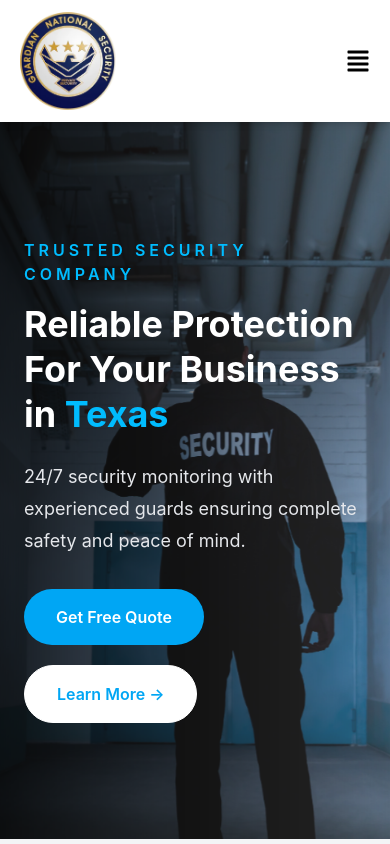
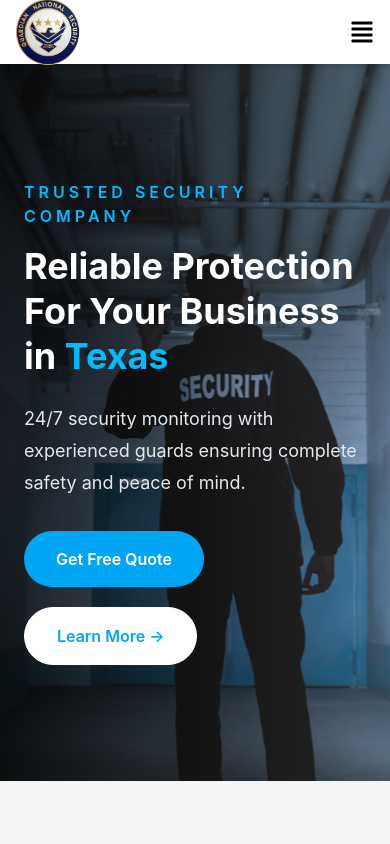
Before and after one commit to naveenkumawat2211-web/security-guardian-project, a React (Vite) app: page / in a window 390 px wide. Shown: the top 844 px of the page. Built offline with nearby package versions, Linux system fonts and the light colour scheme.

Commit message:
Navbar update

```diff
--- a/src/components/Navbar.jsx
+++ b/src/components/Navbar.jsx
@@ -120,7 +120,7 @@ export default function Navbar() {
 
       {/* Main Navbar */}
 
-      <div className="max-w-7xl mx-auto px-5 flex justify-between items-center">
+      <div className="max-w-7xl mx-auto px-4 h-16 lg:h-24 flex justify-between items-center">
 
         {/* Logo */}
 
@@ -132,10 +132,10 @@ export default function Navbar() {
           <img
             src={Logo}
             alt="Logo"
-            className="w-24 py-3 hover:scale-105 transition"
+            className="w-16 sm:w-20 lg:w-24 hover:scale-105 transition"
           />
 
-          <div className="hidden md:block">
+          <div className="hidden lg:block">
             <h2 className="font-bold text-xl">
               Security Guardian
             </h2>
@@ -217,11 +217,9 @@ export default function Navbar() {
       {/* Mobile Menu */}
 
       <div
-        className={`lg:hidden overflow-hidden transition-all duration-500 ${mobile ? "max-h-[700px]" : "max-h-0"
-          }`}
-      >
-
-        <div className="bg-white shadow-lg p-5 space-y-4">
+        className={`lg:hidden overflow-hidden transition-all duration-300 ${mobile ? "max-h-[420px]" : "max-h-0"
+          }`} >
+        <div className="bg-white shadow-lg px-4 py-3 space-y-2 overflow-y-auto max-h-[420px]">
 
           <MobileLink
             title="Home"
@@ -237,7 +235,7 @@ export default function Navbar() {
                 onClick={() =>
                   setDrop(drop === menu.title ? null : menu.title)
                 }
-                className="flex justify-between items-center w-full font-semibold"
+                className="flex justify-between items-center w-full py-2 text-sm font-semibold"
               >
 
                 {menu.title}
@@ -259,7 +257,7 @@ export default function Navbar() {
                     key={item.name}
                     to={item.path}
                     onClick={() => setMobile(false)}
-                    className="block pl-5 py-2 hover:text-sky-600"
+                    className="block pl-5 py-1.5 text-sm hover:text-sky-600"
                   >
                     {item.name}
                   </Link>
@@ -304,7 +302,7 @@ function MenuLink({ title, path }) {
     <NavLink
       to={path}
       className={({ isActive }) =>
-        `px-4 py-2 font-semibold transition relative ${isActive
+        `block py-1.5 text-sm font-semibold ${isActive
           ? "text-sky-600"
           : "text-gray-700 hover:text-sky-600"
         }`
```
